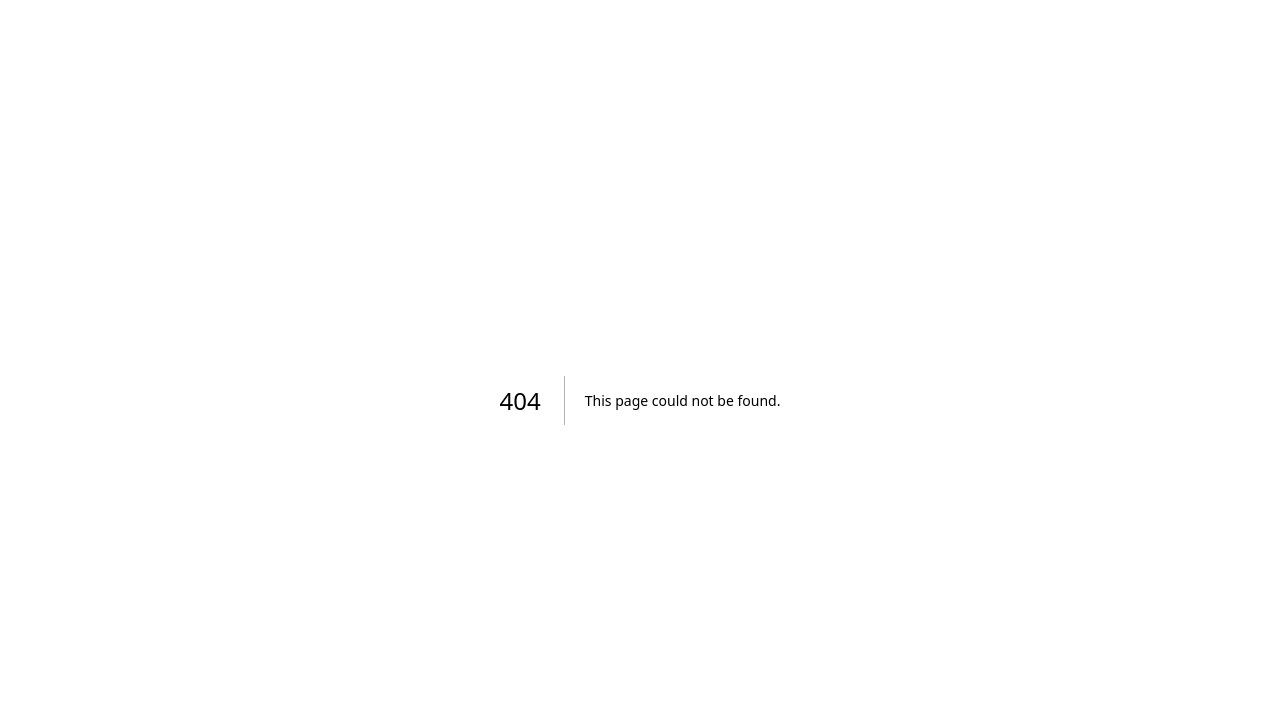
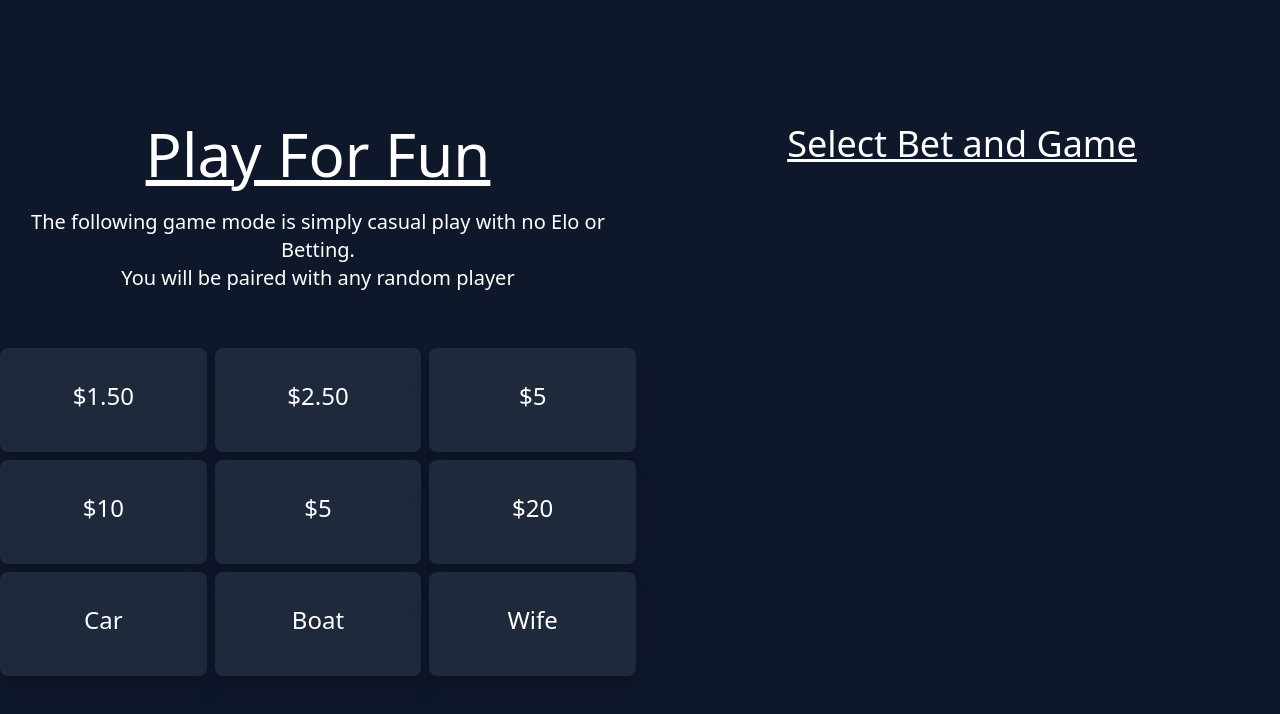
Before and after one commit to Eggysgames/BetChess, a Next.js app: page /fungameselect in a window 1280 px wide. Before the commit this address had no page. Shown: the top 714 px of the page. Built offline with nearby package versions, Linux system fonts and the light colour scheme.

Commit message:
Seperate Cash and Fun
Seperate Cash and Fun pages

```diff
--- a/components/Chessboard.tsx
+++ b/components/Chessboard.tsx
@@ -14,14 +14,14 @@ const Chessboard = () => {
       <div className="flex flex-col items-center space-y-4 absolute inset-0 justify-center">
         <StyledButton
           inserttext="Play for Money"
-          link="/gameselect"
+          link="/cashgameselect"
           colour="bg-teal-800/90"
           hover="hover:bg-teal-900"
           textsize="text-2xl"
         />
         <StyledButton
           inserttext="Play for Fun"
-          link="/chessgame"
+          link="/fungameselect"
           colour="bg-teal-600/90"
           hover="hover:bg-teal-900"
           textsize="text-lg"
--- a/pages/gameselect.tsx
+++ b/pages/cashgameselect.tsx
@@ -13,7 +13,7 @@ const Gameselect = () => {
     return(
         <div className="flex justify-center items-center h-screen">
 
-        <div className="grid grid-cols-2 gap-2">
+    <div className="grid grid-cols-2 gap-2">
 
         <div className="flex items-center justify-center">
             <div className="text-white text-center">
@@ -27,8 +27,8 @@ const Gameselect = () => {
             <p className="text-xl">We are not liable for angry wives.</p>
             <br></br>
             <br></br>
-            </div>
         </div>
+    </div>
 
     <div className="text-white px-32">
 
--- /dev/null
+++ b/pages/fungameselect.tsx
@@ -0,0 +1,123 @@
+import { useState } from "react";
+import {DefaultButton, GridButton } from "../components/StyledButton";
+
+const Fungameselect = () => {
+
+    const [highlightedButton, setHighlightedButton] = useState('');
+    const [highlightedButton2, setHighlightedButton2] = useState('');
+    const [textholder, settextholder] = useState('<Select a Bet Amount>');
+    const [textholder2, settextholder2] = useState('<Select a Game Mode');
+
+return (
+
+<div className="flex justify-center items-center h-screen">
+
+    <div className="grid grid-cols-2 gap-2">
+        <div className="flex items-center justify-center">
+            <div className="text-white text-center">
+            <p className="text-6xl underline">Play For Fun</p>
+            <br></br>
+            <p className="text-xl">The following game mode is simply casual play with no Elo or Betting.<br></br>
+            You will be paired with any random player</p>
+
+            <br></br>
+            <br></br>
+        </div>
+    </div>
+
+    <div className="text-white px-32">
+        <p className="text-4xl underline text-center mb-4 ">Select Bet and Game</p>
+    </div>
+
+<div className="grid grid-cols-3 gap-2">
+
+    <GridButton
+    inserttext="$1.50"
+    highlighted={highlightedButton === '1'}
+    onClick={(text) => {
+        setHighlightedButton('1');
+        settextholder(text)
+      }}
+    />
+
+    <GridButton
+    inserttext="$2.50"
+    highlighted={highlightedButton === '2'}
+    onClick={(text) => {
+        setHighlightedButton('2');
+        settextholder(text)
+      }}
+    />
+
+    <GridButton
+    inserttext="$5"
+    highlighted={highlightedButton === '3'}
+    onClick={(text) => {
+        setHighlightedButton('3');
+        settextholder(text)
+      }}
+    />
+
+<GridButton
+    inserttext="$10"
+    highlighted={highlightedButton === '4'}
+    onClick={(text) => {
+        setHighlightedButton('4');
+        settextholder(text)
+      }}
+/>
+
+<GridButton
+    inserttext="$5"
+    highlighted={highlightedButton === '5'}
+    onClick={(text) => {
+        setHighlightedButton('5');
+        settextholder(text)
+      }}
+/>
+
+<GridButton
+    inserttext="$20"
+    highlighted={highlightedButton === '6'}
+    onClick={(text) => {
+        setHighlightedButton('6');
+        settextholder(text)
+      }}
+/>
+
+<GridButton
+    inserttext="Car"
+    highlighted={highlightedButton === '7'}
+    onClick={(text) => {
+        setHighlightedButton('7');
+        settextholder(text)
+      }}
+/>
+
+<GridButton
+    inserttext="Boat"
+    highlighted={highlightedButton === '8'}
+    onClick={(text) => {
+        setHighlightedButton('8');
+        settextholder(text)
+      }}
+/>
+
+<GridButton
+    inserttext="Wife"
+    highlighted={highlightedButton === '9'}
+    onClick={(text) => {
+        setHighlightedButton('9');
+        settextholder(text)
+      }}
+/>
+
+</div>
+
+
+    </div>
+</div>
+    )
+}
+
+export default Fungameselect
```
